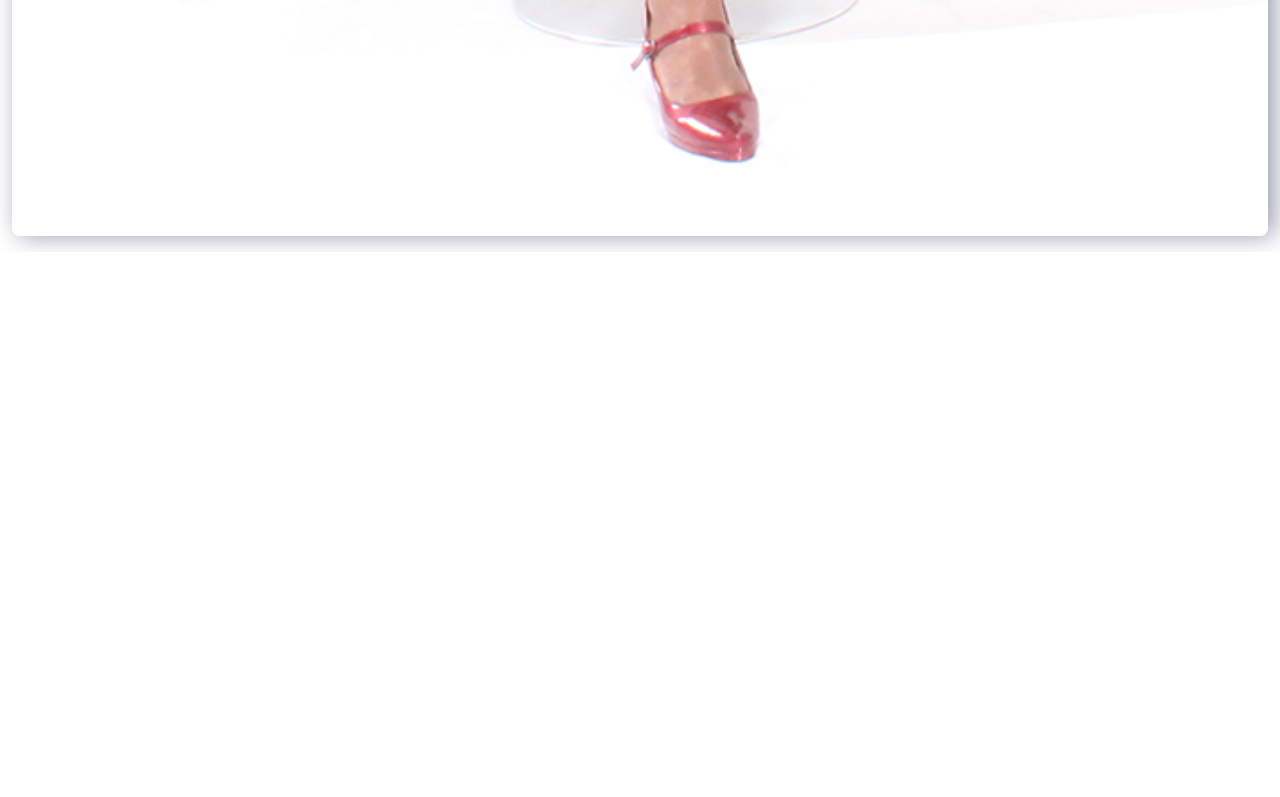
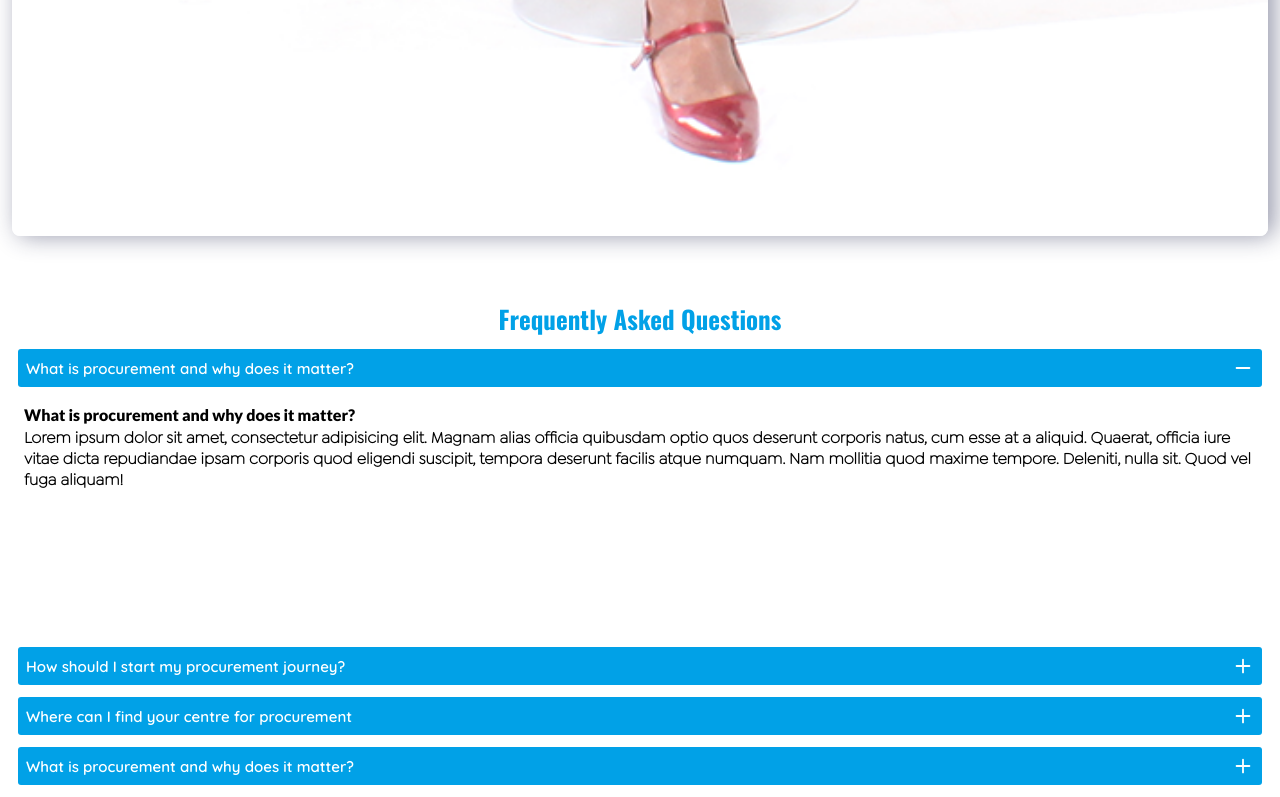
Before and after one commit to DrRichadams/gpslc, a React (Create React App) app: page / in a window 1280 px wide. Shown: the part 2633-3430 px from the top of the page. Before the commit the page ends 2885 px from the top, so only its background shows below. Built offline with nearby package versions, Linux system fonts and the light colour scheme; a web font is replaced by a local one.

Commit message:
Added FAQ

```diff
--- a/src/components/A1_Home.js
+++ b/src/components/A1_Home.js
@@ -1,6 +1,7 @@
 import React, { useState } from "react"
 import { CgArrowLongRight, CgArrowLongLeft } from "react-icons/cg"
 import { MdOutlineMyLocation, MdMarkEmailRead, MdCall } from "react-icons/md"
+import FAQ from "./commons/FAQ"
 
 const A1_Home = () =>{
     let banner_message = "Global Procurement Supply and Logistics Centre".split(" ")
@@ -24,14 +25,14 @@ const A1_Home = () =>{
              </div>
              <div className="home_about_container">
                  <div className="home_about_texts">
-                     <h3 className="about_home_title">About Us</h3>
+                     <h3 className="about_home_title const_title_color">About Us</h3>
                      <p className="userName">Christine M | MCIPS</p>
                      <p className="home_about_message">
                         Global Procurement Supply & Logistics Centre (GPSLC) is a reliable training centre that provides global access to training in procurement and supply operations, supply chain management, logistics management, business management, financial management, office administration, customer service and occupational health and safety at work, enabling companies to develop consistency in knowledge, qualifications and skills and helping to significantly reduce risks throughout supply chains.
                      </p>
 
                      <div className="about_home_contacts">
-                         <h4 className="about_home_contacts_title">Reach us and start your awesome journey</h4>
+                         <h4 className="about_home_contacts_title const_title_color">Reach us and start your awesome journey</h4>
                          <div><MdOutlineMyLocation size={25} /><p>123 Sam Nujoma Avenue, Windhoek Namibia</p></div>
                          <div><MdMarkEmailRead size={25} /><p>proxyserver7798@gmail.com</p></div>
                          <div><MdCall size={25} /><p>+263 813 694 757</p></div>
@@ -41,6 +42,7 @@ const A1_Home = () =>{
                      <img src={process.env.PUBLIC_URL + `/resources/about_us.png`} alt="" />
                  </div>
              </div>
+             <FAQ />
         </div>
     )
 }
--- /dev/null
+++ b/src/components/commons/FAQ.js
@@ -0,0 +1,55 @@
+import React, { useState } from "react"
+import { v4 as uuidv4 } from "uuid"
+import { FiPlus, FiMinus } from "react-icons/fi"
+
+const FAQ = () => {
+    const [ current, setCurrent ] = useState(1);
+    const [ faq ] = useState([
+        {
+            id: uuidv4(),
+            question: "What is procurement and why does it matter?",
+            Answer: "Lorem ipsum dolor sit amet, consectetur adipisicing elit. Magnam alias officia quibusdam optio quos deserunt corporis natus, cum esse at a aliquid. Quaerat, officia iure vitae dicta repudiandae ipsam corporis quod eligendi suscipit, tempora deserunt facilis atque numquam. Nam mollitia quod maxime tempore. Deleniti, nulla sit. Quod vel fuga aliquam!",
+        },
+        {
+            id: uuidv4(),
+            question: "How should I start my procurement journey?",
+            Answer: "Lorem ipsum dolor sit amet, consectetur adipisicing elit. Magnam alias officia quibusdam optio quos deserunt corporis natus, cum esse at a aliquid. Quaerat, officia iure vitae dicta repudiandae ipsam corporis quod eligendi suscipit, tempora deserunt facilis atque numquam. Nam mollitia quod maxime tempore. Deleniti, nulla sit. Quod vel fuga aliquam!",
+        },
+        {
+            id: uuidv4(),
+            question: "Where can I find your centre for procurement",
+            Answer: "Lorem ipsum dolor sit amet, consectetur adipisicing elit. Magnam alias officia quibusdam optio quos deserunt corporis natus, cum esse at a aliquid. Quaerat, officia iure vitae dicta repudiandae ipsam corporis quod eligendi suscipit, tempora deserunt facilis atque numquam. Nam mollitia quod maxime tempore. Deleniti, nulla sit. Quod vel fuga aliquam!",
+        },
+        {
+            id: uuidv4(),
+            question: "What is procurement and why does it matter?",
+            Answer: "Lorem ipsum dolor sit amet, consectetur adipisicing elit. Magnam alias officia quibusdam optio quos deserunt corporis natus, cum esse at a aliquid. Quaerat, officia iure vitae dicta repudiandae ipsam corporis quod eligendi suscipit, tempora deserunt facilis atque numquam. Nam mollitia quod maxime tempore. Deleniti, nulla sit. Quod vel fuga aliquam!",
+        },
+    ])
+
+    const changeQuestion = (id) => {
+        setCurrent(id)
+    }
+
+    return(
+        <div className="faq_container">
+            <h3 className="faq_main_title const_title_color">Frequently Asked Questions</h3>
+            {
+                faq.map((item, index) => (
+                    <div className="faq_box">
+                        <div className="faq_question_box" onClick={() => changeQuestion(index + 1)}>
+                            <p>{item.question}</p>
+                            { index + 1 === current ? <FiMinus size={22} />:<FiPlus size={22} /> }
+                        </div>
+                        <div className={index + 1 === current ? "faq_answer_box open_faq_box":"faq_answer_box"}>
+                            <p className="faqb_que">{item.question}</p>
+                            <p className="faqb_ans">{item.Answer}</p>
+                        </div>
+                    </div>
+                ))
+            }
+        </div>
+    )
+}
+
+export default FAQ;
--- a/src/styles/App.css
+++ b/src/styles/App.css
@@ -0,0 +1,3 @@
+.const_title_color {
+    color: rgb(1, 161, 231);
+}
--- a/src/styles/Styles_importer.js
+++ b/src/styles/Styles_importer.js
@@ -1,6 +1,7 @@
 import './App.css'
 import "./a1_home.css"
 import "./top_nav_bar.css"
+import "./faq.css"
 
 const Styles_importer = () => {
     return null
--- a/src/styles/a1_home.css
+++ b/src/styles/a1_home.css
@@ -100,7 +100,7 @@
     color: #fff;
     margin-bottom: 5px;
     border-radius: 6px;
-    padding: 6px 8px;
+    padding: 6px 12px;
     display: flex;
     justify-content: space-between;
     align-items: center;
@@ -108,6 +108,7 @@
 
 .about_home_contacts div p{
     font-family: goldplay;
+    font-size: 13px;
     /* margin-left: 12px; */
     text-align: right;
 }
--- /dev/null
+++ b/src/styles/faq.css
@@ -0,0 +1,59 @@
+.faq_container {
+    padding: 18px;
+    display: flex;
+    flex-direction: column;
+    align-items: center;
+}
+
+.faq_box {
+    width: 100%;
+}
+
+.faq_question_box {
+    background-color: rgb(1, 161, 231);
+    color: #fff;
+    padding: 8px;
+    border-radius: 3px;
+    font-family: Quicksand, sans-serif;
+    font-weight: 600;
+    font-size: 15px;
+    display: flex;
+    justify-content: space-between;
+    align-items: center;
+}
+
+.faq_answer_box {
+    padding: 6px;
+    overflow: hidden;
+    height: 0px;
+}
+
+.open_faq_box {
+    animation: animeAnswer 300ms ease forwards;
+}
+
+@keyframes animeAnswer {
+    from{
+        height: 0px;
+    }
+    to{
+        height: 260px;
+    }
+}
+
+.faqb_que {
+    font-family: Lato, sans-serif;
+    font-weight: 900;
+    margin: 12px 0 3px 0;
+}
+
+.faqb_ans {
+    font-family: goldplay;
+    font-weight: 900;
+}
+
+.faq_main_title {
+    font-family: Oswald, sans-serif;
+    font-size: 25px;
+    margin: 30px 0 12px 0;
+}
```
